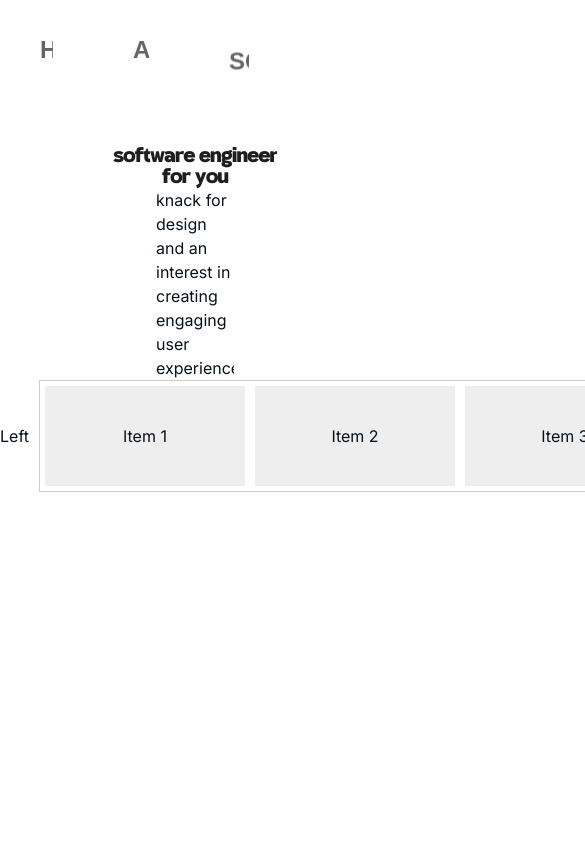
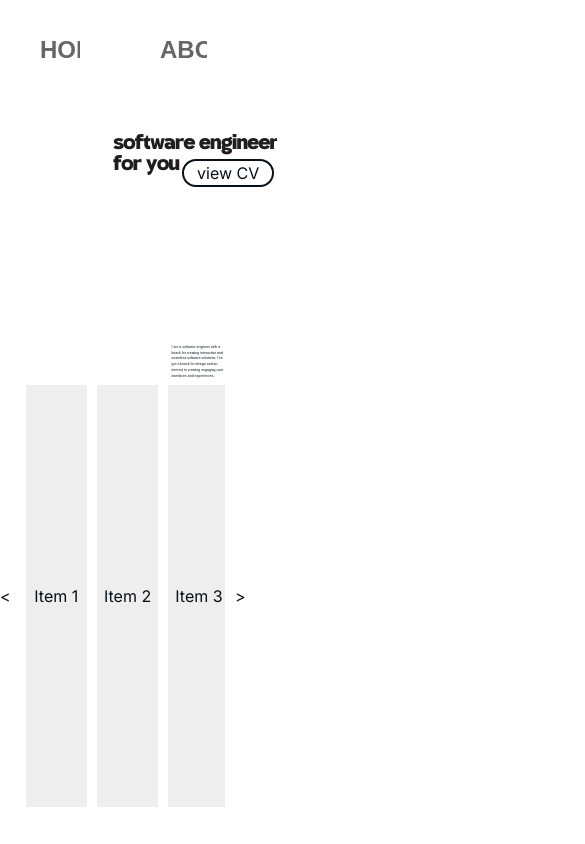
Before and after one commit to senjieh/personal-portfolio-site, a Next.js app: page /about in a window 390 px wide. Shown: the top 844 px of the page, 585 px wide, since content can reach past the window. Built offline with nearby package versions, Linux system fonts and the light colour scheme.

Commit message:
fix: about page fixed functionality needs: responsiveness needs: correct animation needs: cleanup

```diff
--- a/app/about/page.js
+++ b/app/about/page.js
@@ -48,19 +48,22 @@ export default function Home() {
       <Nav />
       <div className="h-screen main-div">
 
-        <div className="flex flex-row justify-between headliner-container">
+        <div className="flex flex-row headliner-container justify-items-center">
           <div className="headliner-container-80 flex flex-col items-start justify-end headliner-container">
             <h1 className="h1sm headliner-text-anim">software engineer</h1>
-            <h1 className="h1sm headliner-text-anim">for you</h1>
+            <div className="flex flex-row w-full">
+              <h1 className="h1sm headliner-text-anim">for you</h1>
+              <button className="cvbutton">view CV</button>
+            </div>
           </div>
           <div className="headliner-container-20 flex flex-col justify-end">
             <p>
-            I am a programmer with a knack for creating interactive and seamless software solutions. I’ve got a knack for design and an interest in creating engaging user experiences.
+            I am a software engineer with a knack for creating interactive and seamless software solutions. I’ve got a knack for design and an interest in creating engaging user interfaces and   experiences.
             </p>
           </div>
 
         </div>
-        <div className="flex flex-row items-start justify-between ig-grid-container">
+        <div className="projects-container">
           <Carousel/>
         </div>
       </div>
--- a/app/components/carousel.js
+++ b/app/components/carousel.js
@@ -38,39 +38,41 @@ const Carousel = () => {
 
   // Scroll left button
   const scrollLeftFunc = () => {
-    scrollRef.current.scrollBy({ left: -200, behavior: "smooth" });
+    scrollRef.current.scrollBy({ left: -400, behavior: "smooth" });
   };
 
   // Scroll right button
   const scrollRightFunc = () => {
-    scrollRef.current.scrollBy({ left: 200, behavior: "smooth" });
+    scrollRef.current.scrollBy({ left: 400, behavior: "smooth" });
   };
 
   return (
     <div style={{ display: "flex", alignItems: "center" }}>
-      <button>Left</button>
+      <button onClick={scrollLeftFunc}>{"<"}</button>
 
       {/* Carousel Container: FIXED width + overflow */}
       <div
         ref={scrollRef}
         style={{
           display: "flex",
-          flexWrap: "nowrap",       // Prevent items from wrapping
-          overflowX: "auto",        // or "scroll"
-          width: "100%",           // <-- fixed container width
-          border: "1px solid #ccc",
+          overflowX: "hidden",        // Use 'auto' instead of 'scroll' if you want the scrollbar only when needed
+          cursor: isDragging ? "grabbing" : "grab",
+          width: "100%",           // Adjust to your desired width
           margin: "0 10px",
-          cursor: "grab",
+          // IMPORTANT: We remove scrollBehavior: "smooth" here so we get immediate movement on drag
         }}
-        // onMouseDown, onMouseMove, etc.
+        onMouseDown={handleMouseDown}
+        onMouseLeave={handleMouseLeave}
+        onMouseUp={handleMouseUp}
+        onMouseMove={handleMouseMove}
       >
         {/* Carousel Items */}
         {Array.from({ length: 10 }, (_, i) => (
           <div
             key={i}
             style={{
-              minWidth: "200px",     // Adjust item width
-              height: "100px",
+              minWidth: "30%",     // Adjust item width
+              height: "50vh",
               margin: "5px",
               backgroundColor: "#eee",
               display: "flex",
@@ -83,7 +85,7 @@ const Carousel = () => {
         ))}
       </div>
 
-      <button>Right</button>
+      <button onClick={scrollRightFunc}>{">"}</button>
     </div>
   );
 }
--- a/app/components/nav.js
+++ b/app/components/nav.js
@@ -16,9 +16,6 @@ export default function Nav() {
         <div id="link2" className="mx-10">
           <Link href="/about" className="nav-link">ABOUT</Link>
         </div>
-        <div id="link3" className="mx-10">
-          <Link href="/about" className="nav-link">SOCIALS</Link>
-        </div>
         <div id="link4" className="mx-10">
           <Link href="/contact" className="nav-link">CONTACT</Link>
         </div>
--- a/app/globals.css
+++ b/app/globals.css
@@ -160,7 +160,9 @@ body{
   }
 }
 
-
+.projects-container{
+  width: 63vw;
+}
 
 .headliner-container{
   height: 45vh;
@@ -171,16 +173,28 @@ body{
 .headliner-container-80{
   white-space: nowrap;
   height: 45vh;
-
+  animation: headlinerContainerAnim 4s cubic-bezier(.75, 0, .25, 1) both;
+}
+.cvbutton{
+  width: 100%;
+  margin: 2%;
+  border-radius: 50px;
+  border: 2px solid #07111a; /* Green */
+}
+.headliner-container-20{
+  height: 45vh;
+  width: 16vw;
+  padding-left: 2vw;
+  overflow: hidden;
   animation: headlinerContainerAnim 4s cubic-bezier(.75, 0, .25, 1) both;
 }
 
-.headliner-container-20{
-  height: 45vh;
-  width: 20vw;
-  overflow: hidden;
-  animation: headlinerContainerAnim 4s cubic-bezier(.75, 0, .25, 1) both;
+.headliner-container p{
+  font-family: 'Space Grotesk', sans-serif;
+  font-size: 0.9vw;
+  line-height: 1.5vw;
 }
+
 
 .headliner-text-anim {
   transform-style: preserve-3d;
```
Also changed, not shown: 1 other file (tests, documents, lock files or other folders).
